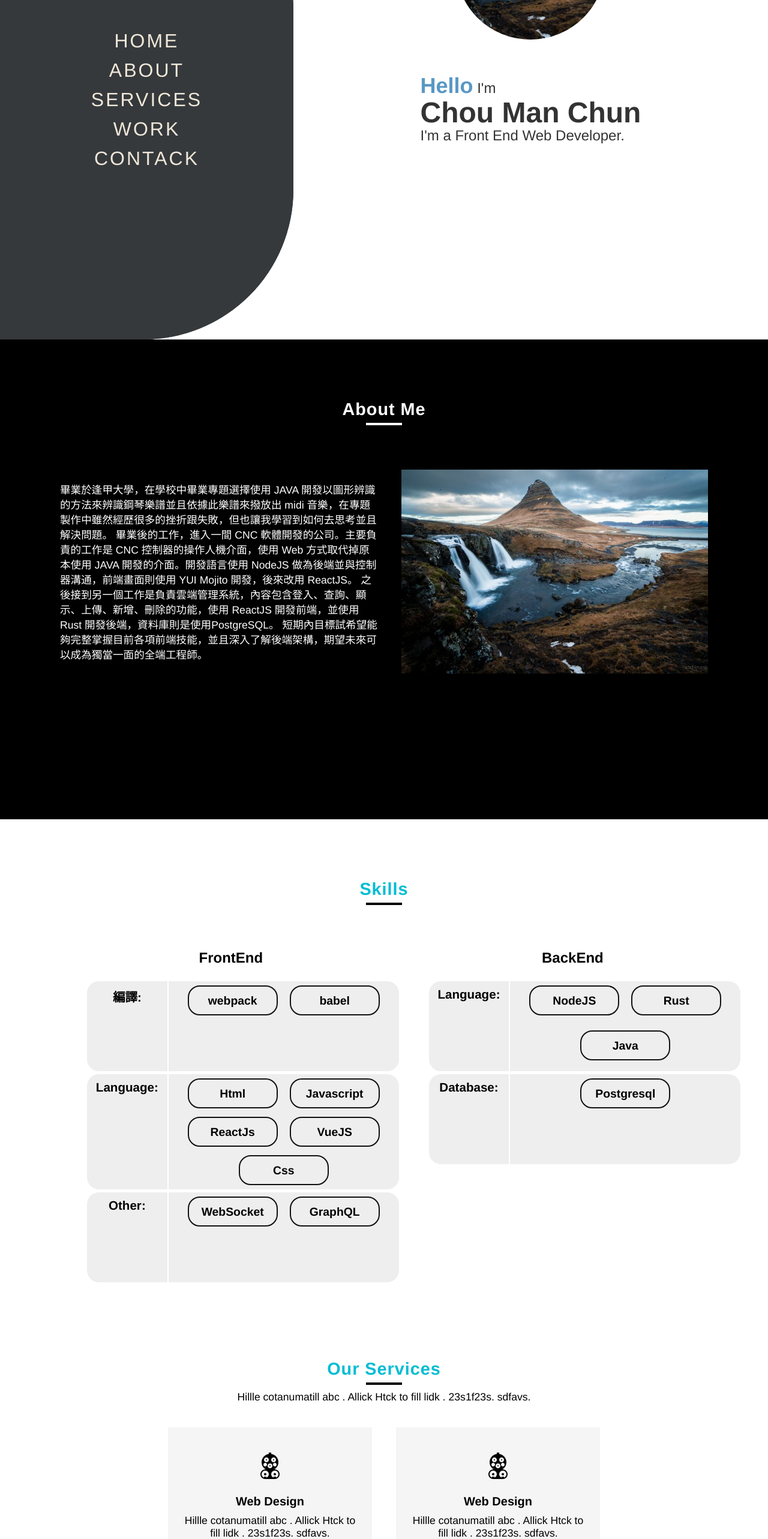
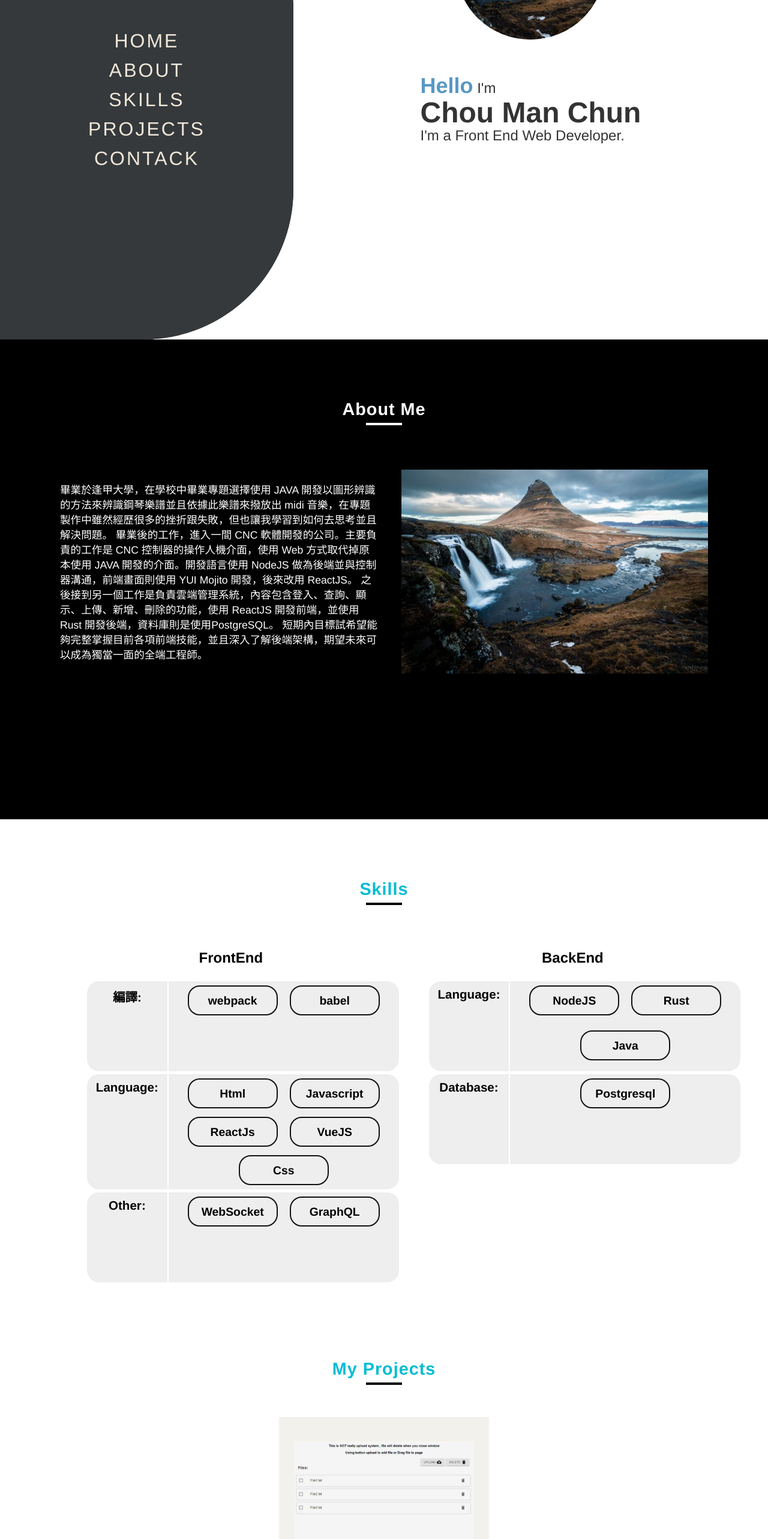
Before and after one commit to MChunChou/vuecv, a Vue app: page / in a window 1280 px wide. Shown: the part 234-2800 px from the top of the page at 60% size. Built offline with nearby package versions, Linux system fonts and the light colour scheme.

Commit message:
Modified App and Toggle

```diff
--- a/src/App.vue
+++ b/src/App.vue
@@ -4,8 +4,7 @@
     <Banner />
     <About />
     <Skills />
-    <Services />
-    <Work />
+    <Projects />
     <Contact />
   </div>
 </template>
@@ -14,10 +13,11 @@
 import Toggle from './components/newToggle.vue';
 import Banner from './components/Banner.vue';
 import About from './components/About.vue';
-import Services from './components/Services.vue';
-import Work from './components/Work.vue';
+// import Services from './components/Services.vue';
+// import Work from './components/Work.vue';
 import Contact from './components/Contact.vue';
 import Skills from './components/Skills.vue';
+import Projects from './components/Projects.vue';
 
 export default {
   name: 'App',
@@ -25,15 +25,15 @@ export default {
     Toggle,
     Banner,
     About,
-    Services,
-    Work,
     Contact,
     Skills,
+    Projects,
   }
 }
 </script>
 
-<style>
+<style lang="scss">
+
 * {
   margin: 0;
   padding: 0;
@@ -52,7 +52,7 @@ section {
   min-height: 100vh;
 }
 
-p {
+p, pre {
   font-size: 1.1em;
   margin: 20px 0;
   font-weight: 300;
--- a/src/components/Services.vue
+++ b/src/components/Services.vue
@@ -6,21 +6,6 @@
         <p>Hillle cotanumatill abc . Allick Htck to fill lidk . 23s1f23s. sdfavs.</p>
       </div>
       <div class="content">
-        <div class="servicesBx">
-          <img src="../assets/icon1.png" />
-          <h2>Web Design</h2>
-          <p>Hillle cotanumatill abc . Allick Htck to fill lidk . 23s1f23s. sdfavs.</p>
-        </div>
-        <div class="servicesBx">
-          <img src="../assets/icon1.png" />
-          <h2>Web Design</h2>
-          <p>Hillle cotanumatill abc . Allick Htck to fill lidk . 23s1f23s. sdfavs.</p>
-        </div>
-        <div class="servicesBx">
-          <img src="../assets/icon1.png" />
-          <h2>Web Design</h2>
-          <p>Hillle cotanumatill abc . Allick Htck to fill lidk . 23s1f23s. sdfavs.</p>
-        </div>
         <div class="servicesBx">
           <img src="../assets/icon1.png" />
           <h2>Web Design</h2>
--- a/src/components/Toggle.vue
+++ b/src/components/Toggle.vue
@@ -5,8 +5,8 @@
       <ul>
         <li><a href="#home" v-on:click="handleToggle">Home</a></li>
         <li><a href="#about" v-on:click="handleToggle">About</a></li>
-        <li><a href="#services">Services</a></li>
-        <li><a href="#work" v-on:click="handleToggle">Work</a></li>
+        <li><a href="#skills" v-on:click="handleToggle">Skills</a></li>
+        <li><a href="#projects" v-on:click="handleToggle">Projects</a></li>
         <li><a href="#contact" v-on:click="handleToggle">Contack</a></li>
       </ul>
     </div>
--- a/src/components/newToggle.vue
+++ b/src/components/newToggle.vue
@@ -9,8 +9,8 @@
       <ul>
         <li><a href="#home" @click="handleToggle">Home</a></li>
         <li><a href="#about" @click="handleToggle">About</a></li>
-        <li><a href="#services" @click="handleToggle">Services</a></li>
-        <li><a href="#work" @click="handleToggle">Work</a></li>
+        <li><a href="#skills" @click="handleToggle">Skills</a></li>
+        <li><a href="#projects" @click="handleToggle">Projects</a></li>
         <li><a href="#contact" @click="handleToggle">Contack</a></li>
       </ul>
     </div>
```
Also changed, not shown: package.json (+5 -2 lines), 1 other file (tests, documents, lock files or other folders).
